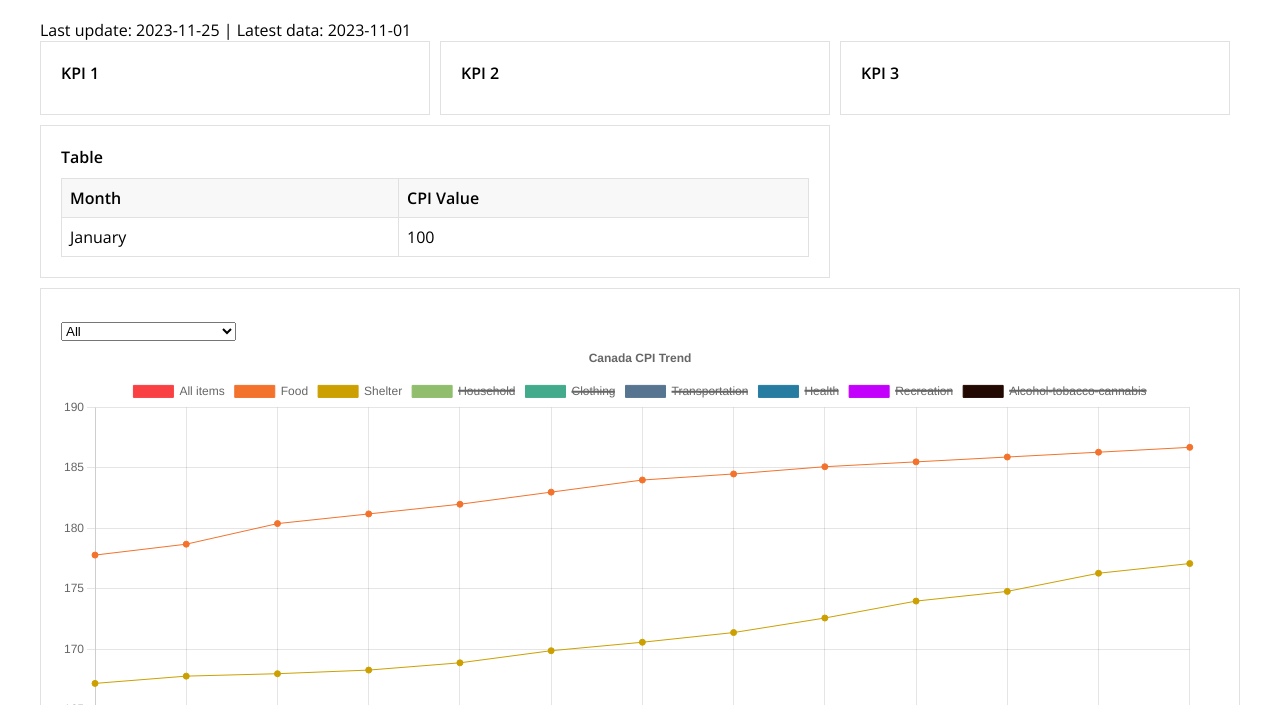
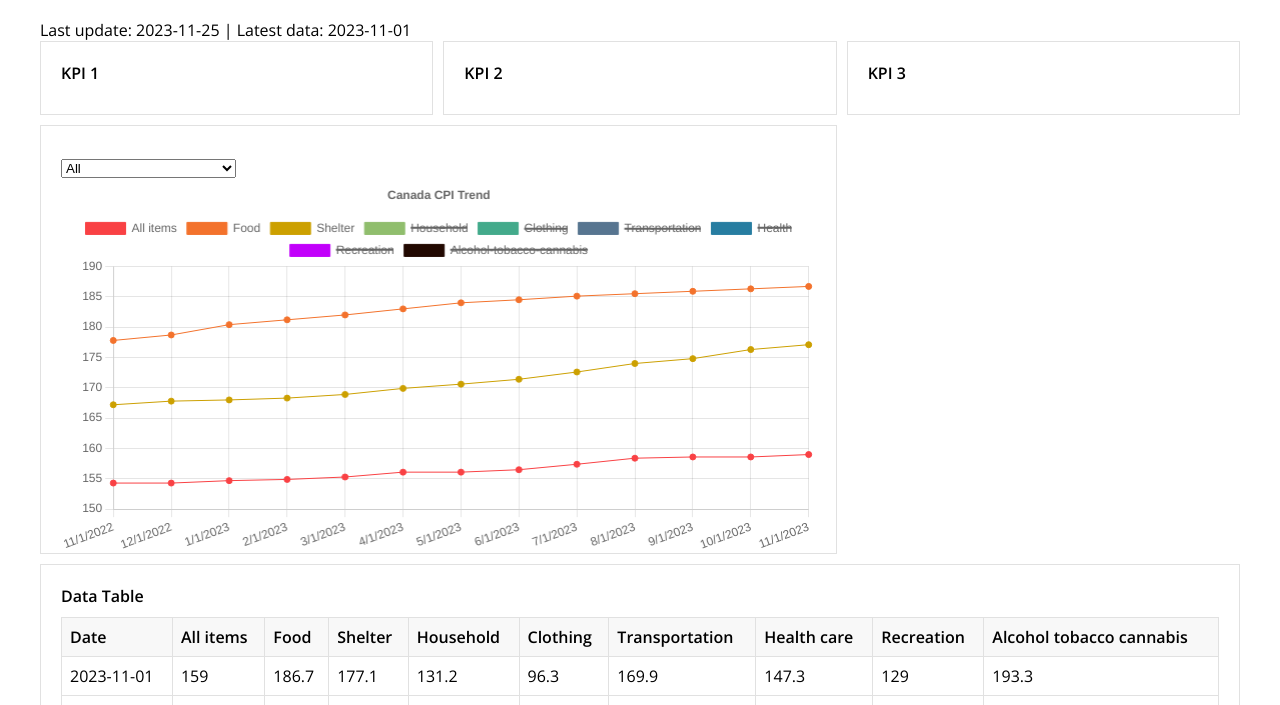
Before and after one commit to andy3278/Canada-Monthly-CPI, a plain HTML site: page website/index.html in a window 1280 px wide. Shown: the part 95-800 px from the top of the page. Drawn offline with nearby package versions, Linux system fonts and the light colour scheme.

Commit message:
Update index.html

```diff
--- a/website/index.html
+++ b/website/index.html
@@ -36,8 +36,10 @@
         position: relative;
     }
     table {
+        height: 400px;
         width: 100%;
         border-collapse: collapse;
+        overflow: auto;
     }
     table, th, td {
         border: 1px solid #e1e1e1;
@@ -48,6 +50,10 @@
     }
     th {
         background-color: #f8f8f8;
+    }
+    .scrollable-table {
+    max-height: 400px;
+    overflow-y: auto;
     }
 </style>
     </head>
@@ -68,25 +74,8 @@
         <div class="card-header">KPI 3</div>
         <!-- KPI 3 content goes here -->
         </div>
+        <!-- Line Chart -->
         <div class="card" style="grid-column: span 4;">
-        <div class="card-header">Table</div>
-        <table id="data-table">
-            <thead>
-            <tr>
-                <th>Month</th>
-                <th>CPI Value</th>
-            </tr>
-            </thead>
-            <tbody>
-            <tr>
-                <td>January</td>
-                <td>100</td>
-            </tr>
-            <!-- More rows go here -->
-            </tbody>
-        </table>
-        </div>
-        <div class="card" style="grid-column: span 7;">
         <div class="card-header"></div>
         <div class="chart-container">
             <select id="lineSelector">
@@ -104,6 +93,33 @@
             <canvas id="cpiChart"></canvas>
         </div>
         </div>
+        <!-- Table -->
+        <div class="card" style="grid-column: span 6;">
+            <div class="card-header">Data Table</div>
+            <div class="scrollable-table">
+                <table id="data-table">
+                    <thead>
+                    <tr>
+                        <th>Date</th>
+                        <th>All items</th>
+                        <th>Food</th>
+                        <th>Shelter</th>
+                        <th>Household</th>
+                        <th>Clothing</th>
+                        <th>Transportation</th>
+                        <th>Health care</th>
+                        <th>Recreation</th>
+                        <th>Alcohol tobacco cannabis</th>
+                    </tr>
+                    </thead>
+                    <tbody>
+                    <tr>
+                    </tr>
+                    <!-- More rows go here -->
+                    </tbody>
+                </table>
+            </div>
+            </div>
     </div>
     </div>
 
@@ -252,6 +268,37 @@
                 }
                 var latestUpdateString = latestUpdate.toISOString().substring(0, 10);
                 latestDataDiv.textContent = `Last update: ${latestUpdateString} | Latest data: ${latestDateString}`;
+
+                // Create the table
+                var tableBody = document.getElementById('data-table').getElementsByTagName('tbody')[0];
+                // sorting data by date descending
+                data.sort(function(a, b) {
+                    var dateA = new Date(a.Date), dateB = new Date(b.Date);
+                    return dateB - dateA; // sort in descending order
+                });
+                data.forEach(function(item) {
+                    var row = tableBody.insertRow();
+                    var monthCell = row.insertCell();
+                    var cpiCell = row.insertCell();
+                    var foodCell = row.insertCell();
+                    var shelterCell = row.insertCell();
+                    var householdCell = row.insertCell();
+                    var clothingCell = row.insertCell();
+                    var transportationCell = row.insertCell();
+                    var healthCell = row.insertCell();
+                    var recreationCell = row.insertCell();
+                    var alcoholCell = row.insertCell();
+                    monthCell.textContent = new Date(item.Date).toISOString().substring(0, 10);
+                    cpiCell.textContent = item['All-items'];
+                    foodCell.textContent = item['Food'];
+                    shelterCell.textContent = item['Shelter'];
+                    householdCell.textContent = item['Household'];
+                    clothingCell.textContent = item['Clothing'];
+                    transportationCell.textContent = item['Transportation'];
+                    healthCell.textContent = item['Health'];
+                    recreationCell.textContent = item['Recreation'];
+                    alcoholCell.textContent = item['Alcohol-tobacco-cannabis'];
+                });
             });
 
     </script>
```
